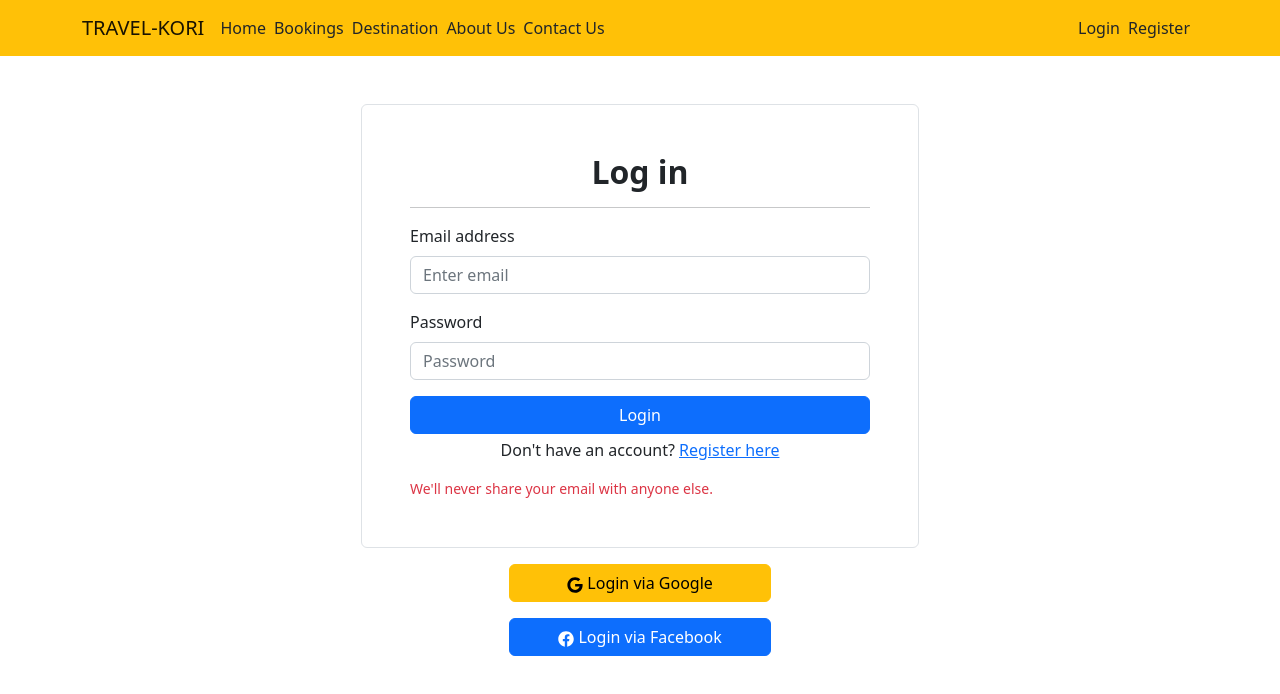
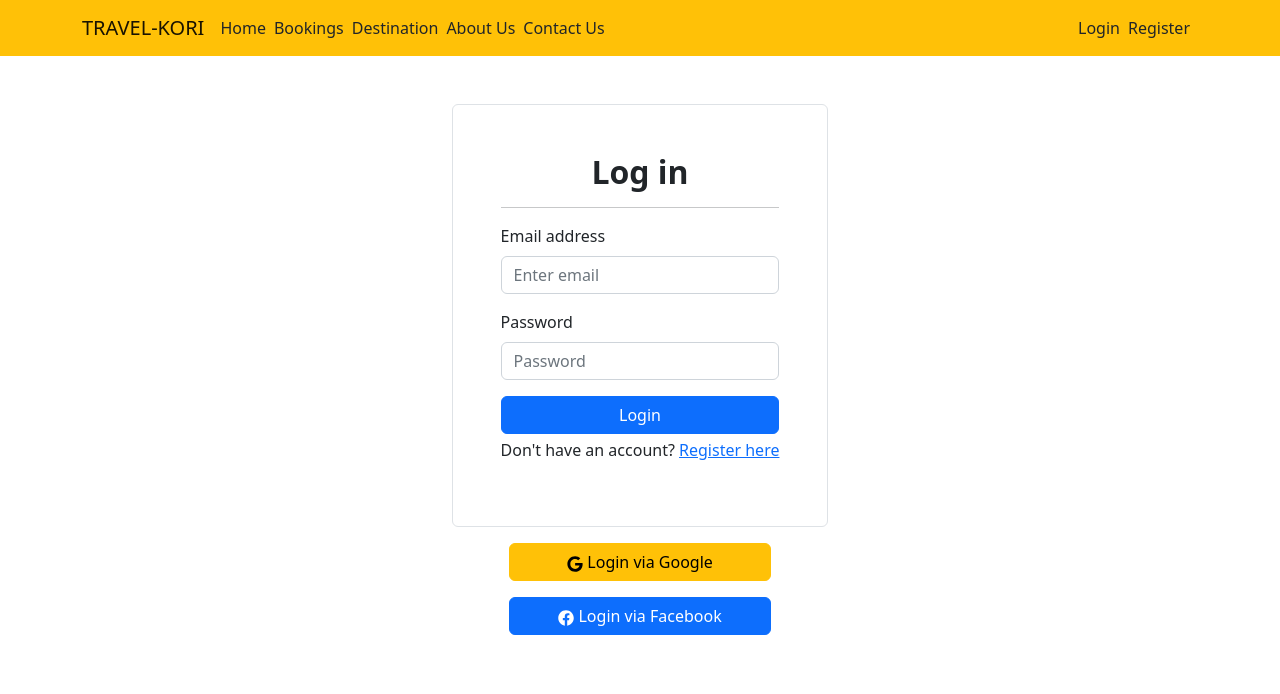
Before and after one commit to EhsanEIK/travel-kori-website, a React (Create React App) app: page /login in a window 1280 px wide. Shown: the top 694 px of the page. Built offline with nearby package versions, Linux system fonts and the light colour scheme.

Commit message:
added login method with verification system using firebase

```diff
--- a/src/Pages/Login/Login/Login.js
+++ b/src/Pages/Login/Login/Login.js
@@ -1,14 +1,40 @@
-import React from 'react';
+import React, { useContext, useState } from 'react';
 import Button from 'react-bootstrap/Button';
 import Form from 'react-bootstrap/Form';
+import toast from 'react-hot-toast';
 import { FaFacebook, FaGoogle } from "react-icons/fa";
 import { Link } from 'react-router-dom';
+import { AuthContext } from '../../../contexts/AuthProvider';
 
 const Login = () => {
+    const { logIn } = useContext(AuthContext);
+    const [errorMsg, setErrorMsg] = useState('');
+
+    const handleLoginSubmit = event => {
+        event.preventDefault();
+        setErrorMsg('');
+
+        const form = event.target;
+        const email = form.email.value;
+        const password = form.password.value;
+
+        logIn(email, password)
+            .then(result => {
+                const user = result.user;
+                if (user.emailVerified) {
+                    toast.success("Login Successful");
+                }
+                else {
+                    return toast.error("Please verify email first");
+                }
+            })
+            .catch(error => setErrorMsg(error.message));
+    }
+
     return (
         <div className='container mx-auto mt-5'>
             <div className='d-flex justify-content-center'>
-                <Form className='w-50 border rounded-2 p-5'>
+                <Form onSubmit={handleLoginSubmit} className='w-auto border rounded-2 p-5'>
                     <h2 className='fw-bold text-center'>Log in</h2>
                     <hr />
                     <Form.Group className="mb-3" controlId="formBasicEmail">
@@ -26,7 +52,7 @@ const Login = () => {
                     </Button>
                     <p className='text-center mt-1'>Don't have an account? <Link to='/register'>Register here</Link></p>
                     <Form.Text className="text-danger d-block">
-                        We'll never share your email with anyone else.
+                        {errorMsg}
                     </Form.Text>
                 </Form>
             </div>
--- a/src/Pages/Login/Register/Register.js
+++ b/src/Pages/Login/Register/Register.js
@@ -56,7 +56,7 @@ const Register = () => {
     return (
         <div className='container mx-auto my-5'>
             <div className='d-flex justify-content-center'>
-                <Form onSubmit={handleRegisterSubmit} className='w-50 border rounded-2 p-5'>
+                <Form onSubmit={handleRegisterSubmit} className='w-auto border rounded-2 p-5'>
                     <h2 className='fw-bold text-center'>Register Now!</h2>
                     <hr />
                     <Form.Group className="mb-3" controlId="formBasicEmail">
--- a/src/contexts/AuthProvider.js
+++ b/src/contexts/AuthProvider.js
@@ -12,6 +12,10 @@ const AuthProvider = ({ children }) => {
         return createUserWithEmailAndPassword(auth, email, password);
     }
 
+    const logIn = (email, password) => {
+        return signInWithEmailAndPassword(auth, email, password);
+    }
+
     const verifyEmail = () => {
         return sendEmailVerification(auth.currentUser);
     }
@@ -23,6 +27,7 @@ const AuthProvider = ({ children }) => {
     const authInfo = {
         user,
         createUser,
+        logIn,
         verifyEmail,
         updateUserProfile,
     };
```
